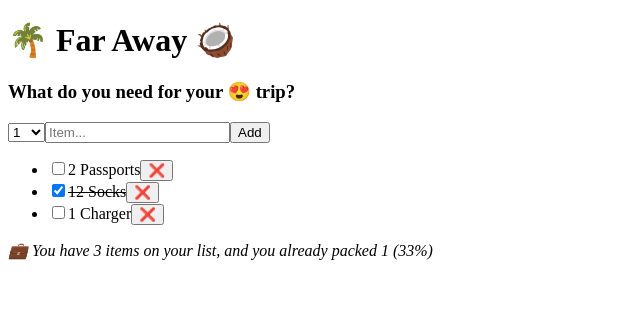
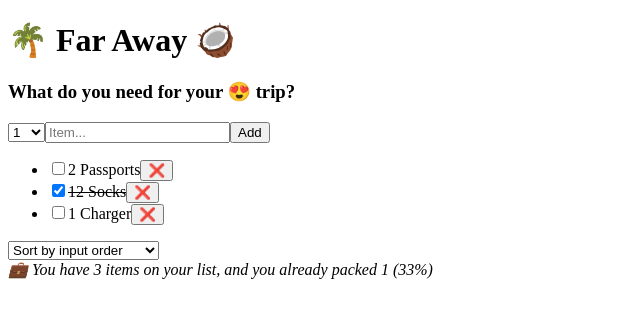
Before and after one commit to jbrace817/travel-list, a React (Create React App) app: page / in a window 1280 px wide. Shown: the top 318 px of the page, without its empty margins (0-640 px from the left). Built offline with nearby package versions, Linux system fonts and the light colour scheme; the HTML template or start-up script is replaced by a standard one.

Commit message:
feat: added a select element to sort the packing list.
now can be sorted by input, description or if it is packed.

```diff
--- a/src/App.js
+++ b/src/App.js
@@ -93,10 +93,23 @@
 }
 
 function PackingList({ items, onDeleteItem, onToggleItem }) {
+  const [sortBy, setSortBy] = useState('input');
+
+  let sortedItems;
+
+  if (sortBy === 'input') sortedItems = items;
+  if (sortBy === 'description') {
+    //using the slice method does not mutate the original array
+    sortedItems = items
+      .slice()
+      .sort((a, b) => a.description.localeCompare(b.description));
+  }
+  if (sortBy === 'packed')
+    sortedItems = items.slice().sort((a, b) => a.packed - b.packed);
   return (
     <div className="list">
       <ul>
-        {items.map((item) => (
+        {sortedItems.map((item) => (
           <Item
             key={item.id}
             item={item}
@@ -105,6 +118,14 @@
           />
         ))}
       </ul>
+
+      <div className="actions">
+        <select value={sortBy} onChange={(e) => setSortBy(e.target.value)}>
+          <option value="input">Sort by input order</option>
+          <option value="description">Sort by description</option>
+          <option value="packed">Sort by packed status</option>
+        </select>
+      </div>
     </div>
   );
 }
```
